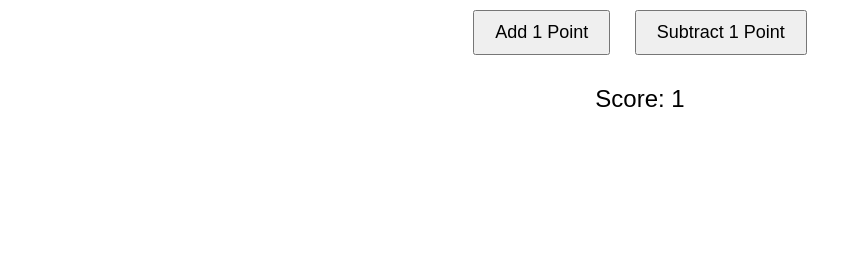
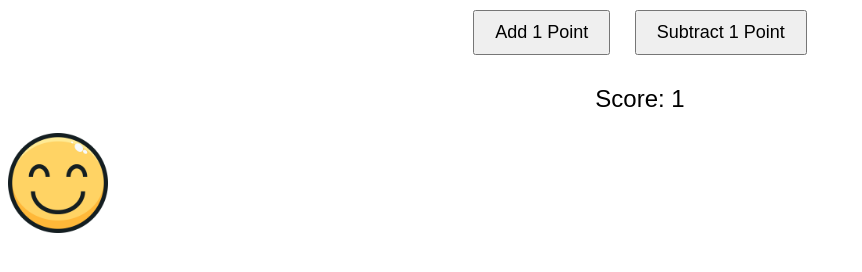
Before and after one commit to EsmirKafedzic/app.js, a plain HTML site: page index.html in a window 1280 px wide. Both pictures are taken after a click on the button "Add 1 Point". Shown: the part 108-380 px from the top of the page, without its empty margins (0-862 px from the left). Drawn offline with Linux system fonts and the light colour scheme.

Commit message:
last update..

```diff
--- a/index.html
+++ b/index.html
@@ -19,6 +19,12 @@
             font-size: 24px;
             margin-top: 20px;
         }
+        img {
+            width: 100px;  /* Adjust the size of the image */
+            height: 100px;
+            display: none;  /* Initially hide the images */
+            margin-top: 20px;
+        }
     </style>
 </head>
 <body>
@@ -26,6 +32,10 @@
     <button id="positiveBtn">Add 1 Point</button>
     <button id="negativeBtn">Subtract 1 Point</button>
     <div id="score">Score: 0</div>
+
+    <!-- Images -->
+    <img id="smileImg" src="img/smile.png" alt="Smile Image">
+    <img id="sadImg" src="img/sad.png" alt="Sad Image">
 
     <script>
         // Initialize points
@@ -35,22 +45,34 @@
         const scoreDisplay = document.getElementById('score');
         const positiveBtn = document.getElementById('positiveBtn');
         const negativeBtn = document.getElementById('negativeBtn');
+        const smileImg = document.getElementById('smileImg');
+        const sadImg = document.getElementById('sadImg');
 
         // Update the score display
         function updateScore() {
             scoreDisplay.textContent = `Score: ${points}`;
         }
 
+        // Function to show image for 5 seconds
+        function showImageForSeconds(imageElement) {
+            imageElement.style.display = "block";  // Show the image
+            setTimeout(function() {
+                imageElement.style.display = "none";  // Hide the image after 5 seconds
+            }, 5000);  // 5000 milliseconds = 5 seconds
+        }
+
         // Add point when positive button is clicked
         positiveBtn.addEventListener('click', function() {
             points += 1;
             updateScore();
+            showImageForSeconds(smileImg);  // Show smile image for 5 seconds
         });
 
         // Subtract point when negative button is clicked
         negativeBtn.addEventListener('click', function() {
             points -= 1;
             updateScore();
+            showImageForSeconds(sadImg);  // Show sad image for 5 seconds
         });
     </script>
 </body>
```
Also changed, not shown: img/sad.png (added), img/smile.png (added).
